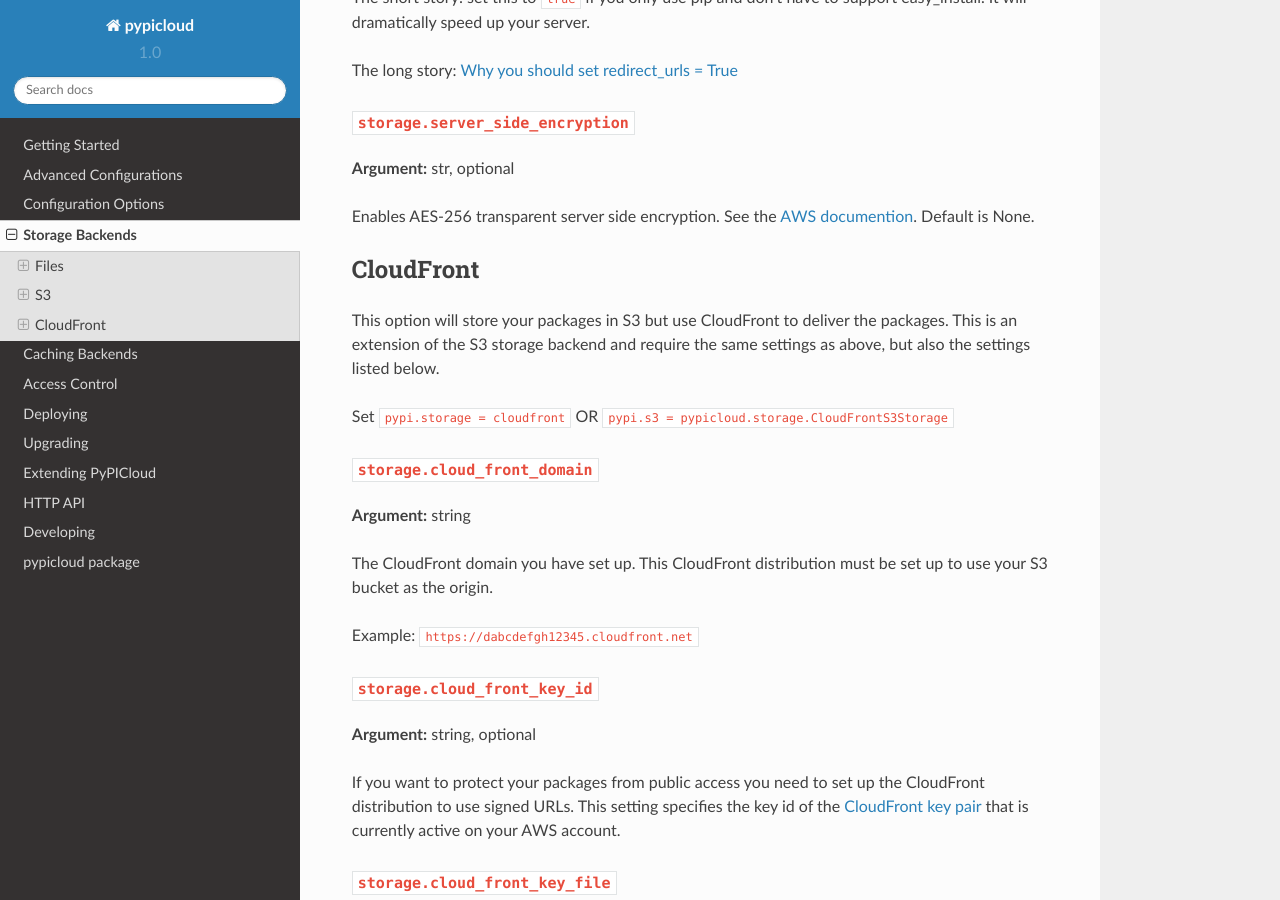
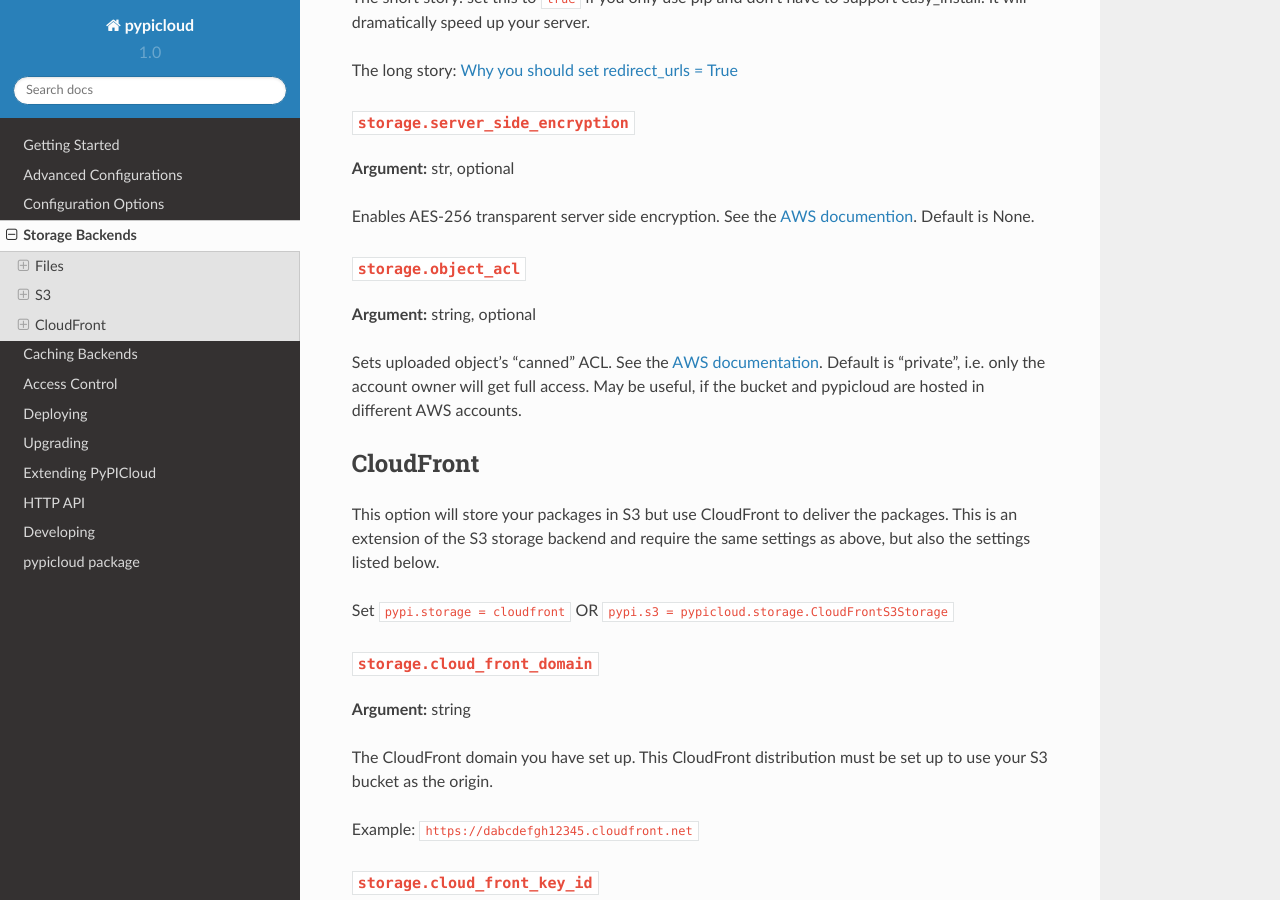
Before and after one commit to stevearc/pypicloud, a Sphinx documentation site: the page built from doc/topics/storage.rst, in a window 1280 px wide and 900 px high, scrolled down 2469 px. Built offline with Sphinx 7.4.7 and the Read the Docs theme 2.0.0, drawn with Linux system fonts in a browser that asks for light colours; pages that are not in the unit, such as notebooks, are missing from menus.

Commit message:
S3: Set ACL for uploaded objects
Conflicts:
	pypicloud/storage/s3.py

```diff
--- a/doc/topics/storage.rst
+++ b/doc/topics/storage.rst
@@ -119,6 +119,15 @@
 <http://docs.aws.amazon.com/AmazonS3/latest/dev/UsingServerSideEncryption.html>`_.
 Default is None.
 
+``storage.object_acl``
+~~~~~~~~~~~~~~~~~~~~~~
+**Argument:** string, optional
+
+Sets uploaded object's "canned" ACL. See the `AWS documentation
+<http://docs.aws.amazon.com/AmazonS3/latest/dev/acl-overview.html#canned-acl>`_.
+Default is "private", i.e. only the account owner will get full access.
+May be useful, if the bucket and pypicloud are hosted in different AWS accounts.
+
 CloudFront
 ----------
 This option will store your packages in S3 but use CloudFront to deliver the packages.
```
Also changed, not shown: 1 other file.
